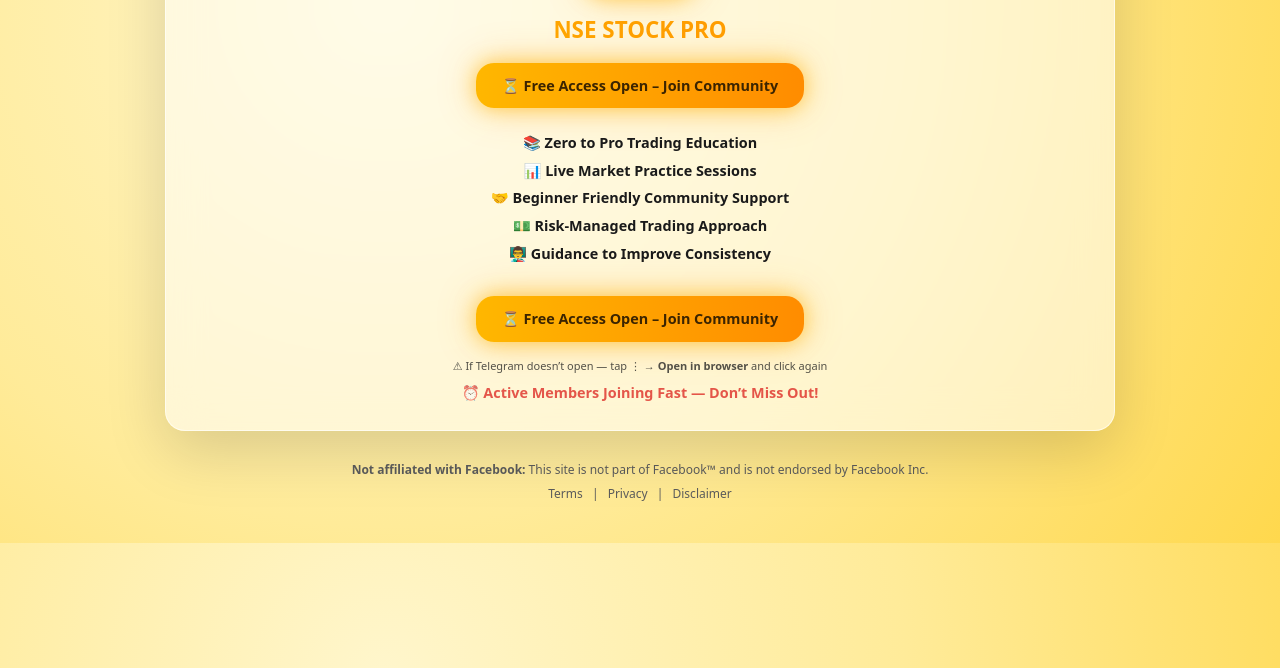
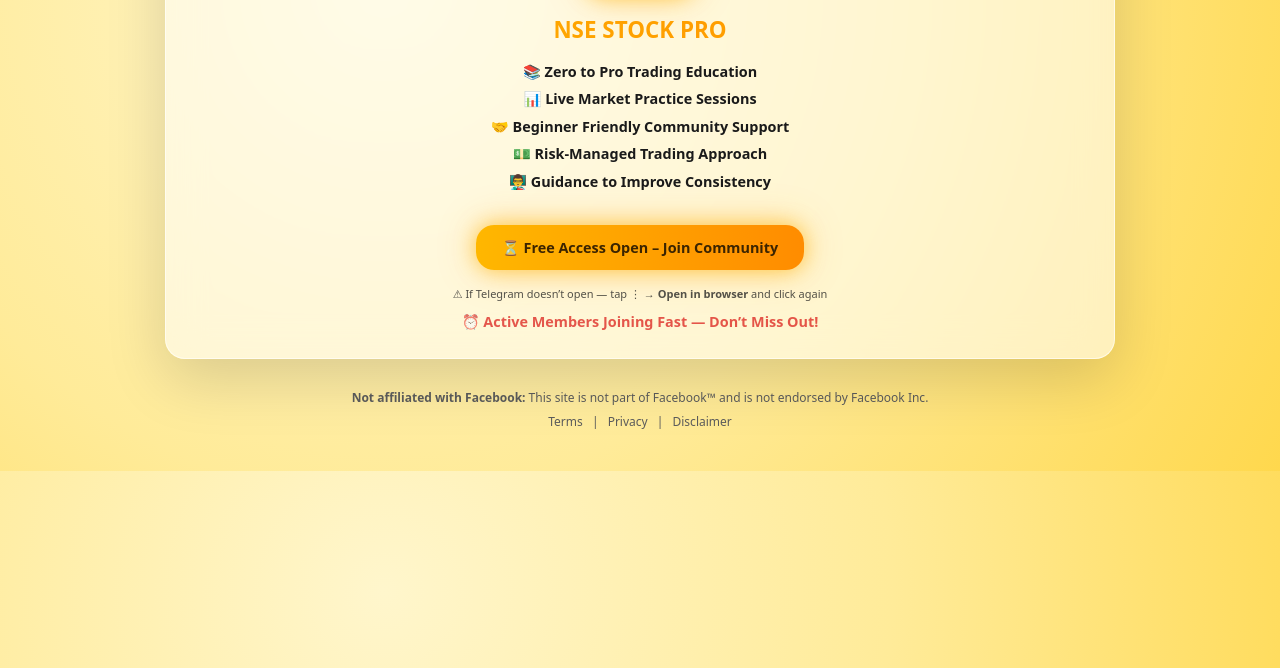
Before and after one commit to digitaladsexpert33/NSE-STOCK, a plain HTML site: page index.html in a window 1280 px wide. Shown: the part 132-800 px from the top of the page. Drawn offline with Linux system fonts and the light colour scheme.

Commit message:
Update index.html

```diff
--- a/index.html
+++ b/index.html
@@ -150,9 +150,7 @@
 
   <h1>NSE STOCK PRO</h1>
 
-  <a class="cta tg-btn" href="https://telegram.me/+Lr6ybJZRMKgzMmQ1">
-    ⏳ Free Access Open – Join Community
-  </a>
+
 
   <section class="emoji-text">
     <p>📚 <strong>Zero to Pro Trading Education</strong></p>
@@ -162,7 +160,7 @@
     <p>👨‍🏫 <strong>Guidance to Improve Consistency</strong></p>
   </section>
 
-  <a class="cta tg-btn" href="https://telegram.me/+Lr6ybJZRMKgzMmQ1">
+  <a class="cta tg-btn" href="https://t.me/+fuIkxyq1A-AzZWU1">
     ⏳ Free Access Open – Join Community
   </a>
 
```
